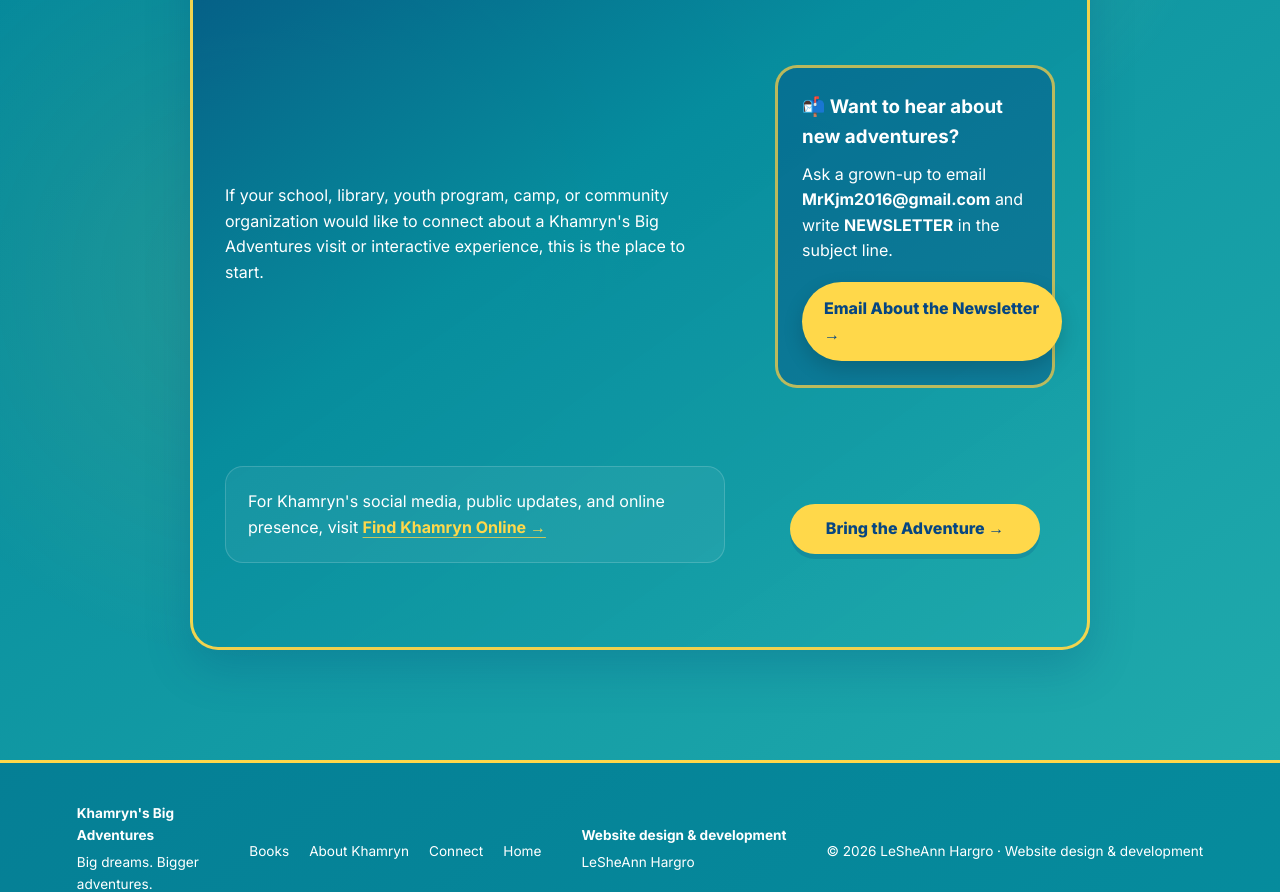
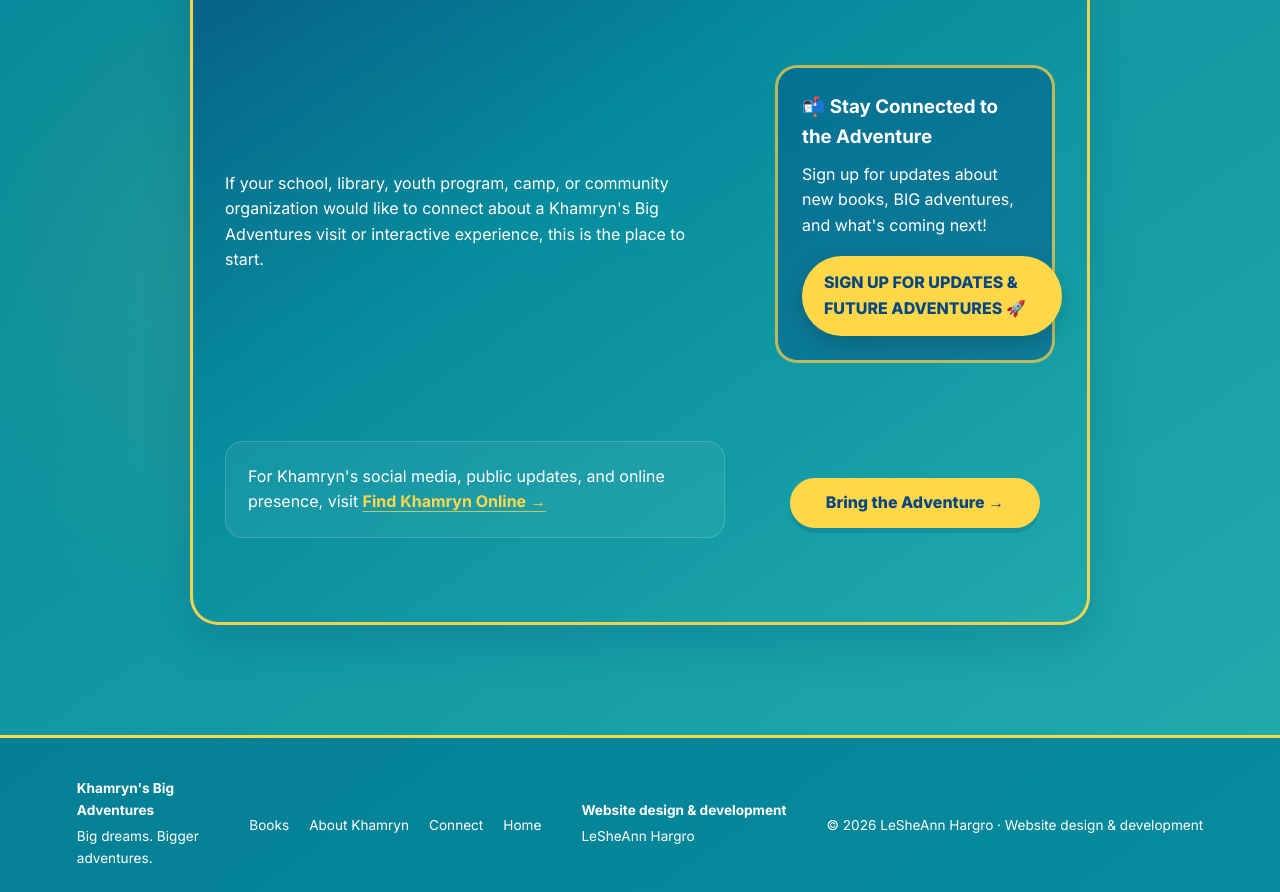
Before and after one commit to KhamrynsBigAdventures/KhamrynsBigAdventures.github.io, a plain HTML site: page connect.html in a window 1280 px wide. Shown: the part 1037-1929 px from the top of the page. Drawn offline with Linux system fonts and the light colour scheme.

Commit message:
Add Typeform newsletter signup

```diff
--- a/connect.html
+++ b/connect.html
@@ -26,7 +26,7 @@
 <header class="site-header"><a class="brand" href="index.html" aria-label="Khamryn's Big Adventures home"><span class="brand-star">✦</span><span>Khamryn's Big Adventures</span></a><nav class="nav" aria-label="Main navigation"><a href="index.html#books">Books</a><a href="about.html">About Khamryn</a><a href="connect.html" aria-current="page">Connect</a></nav></header>
 <main class="connect-page"><div class="section-wrap connect-stack">
 <section class="adventure-invite"><p class="section-kicker">COME ALONG</p><h1>Bring the Adventure</h1><p>Khamryn loves sharing his books, talking about the adventures behind them, and connecting with other young readers. Invite Khamryn to your school, library, youth program, camp, or kid-supported community event for an interactive author experience filled with stories, conversation, imagination, and BIG adventures.</p><div class="adventure-audiences"><span>Elementary Schools</span><span>Libraries</span><span>Youth Programs</span><span>Camps</span><span>Community Events</span></div></section>
-<section id="connect-with-khamryn" class="connect-card"><p class="section-kicker">AUTHOR &amp; COMMUNITY CONNECTIONS</p><h2>Bring Khamryn's Adventure to Your Community</h2><p>If your school, library, youth program, camp, or community organization would like to connect about a Khamryn's Big Adventures visit or interactive experience, this is the place to start.</p><div class="newsletter-note"><h3>📬 Want to hear about new adventures?</h3><p>Ask a grown-up to email <strong>MrKjm2016@gmail.com</strong> and write <strong>NEWSLETTER</strong> in the subject line.</p><a class="newsletter-button" href="mailto:MrKjm2016@gmail.com?subject=NEWSLETTER">Email About the Newsletter →</a></div><div class="connect-note">For Khamryn's social media, public updates, and online presence, visit <a href="https://link.me/kjmills" target="_blank" rel="noopener"><strong>Find Khamryn Online →</strong></a></div><div class="connect-actions"><a class="button button-gold" href="https://link.me/kjmills" target="_blank" rel="noopener">Bring the Adventure →</a></div></section>
+<section id="connect-with-khamryn" class="connect-card"><p class="section-kicker">AUTHOR &amp; COMMUNITY CONNECTIONS</p><h2>Bring Khamryn's Adventure to Your Community</h2><p>If your school, library, youth program, camp, or community organization would like to connect about a Khamryn's Big Adventures visit or interactive experience, this is the place to start.</p><div class="newsletter-note"><h3>📬 Stay Connected to the Adventure</h3><p>Sign up for updates about new books, BIG adventures, and what's coming next!</p><a class="newsletter-button" href="https://form.typeform.com/to/ehI8HGdU" target="_blank" rel="noopener">SIGN UP FOR UPDATES &amp; FUTURE ADVENTURES 🚀</a></div><div class="connect-note">For Khamryn's social media, public updates, and online presence, visit <a href="https://link.me/kjmills" target="_blank" rel="noopener"><strong>Find Khamryn Online →</strong></a></div><div class="connect-actions"><a class="button button-gold" href="https://link.me/kjmills" target="_blank" rel="noopener">Bring the Adventure →</a></div></section>
 </div></main>
 <footer class="site-footer"><div><strong>Khamryn's Big Adventures</strong><p>Big dreams. Bigger adventures.</p></div><div class="footer-links"><a href="index.html#books">Books</a><a href="about.html">About Khamryn</a><a href="connect.html">Connect</a><a href="index.html">Home</a></div><div class="site-credit"><strong>Website design &amp; development</strong><p>LeSheAnn Hargro</p></div><p class="copyright">© 2026 LeSheAnn Hargro · Website design &amp; development</p></footer>
 </body>
```
